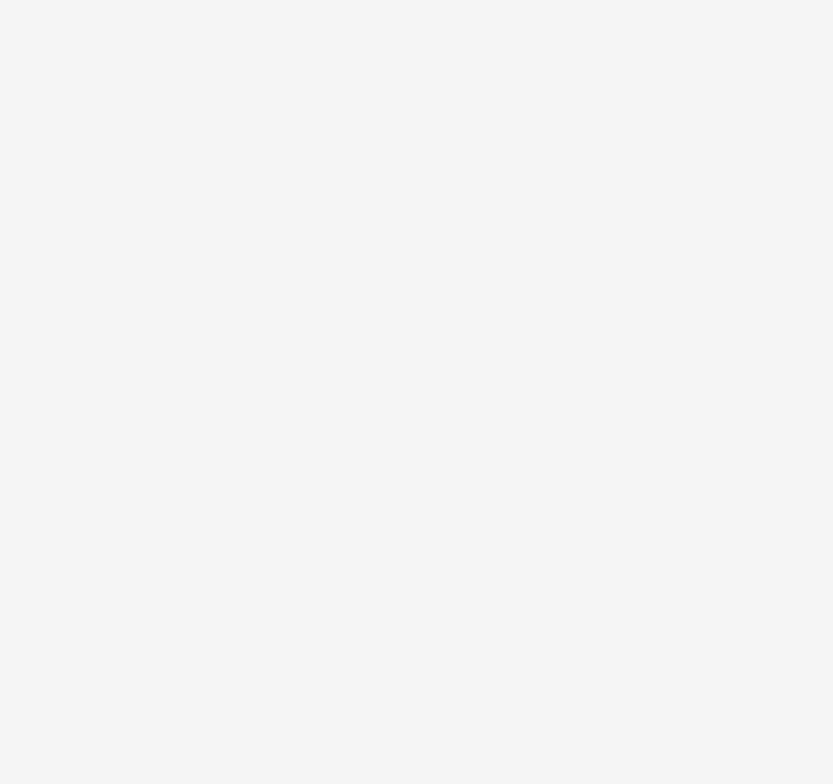
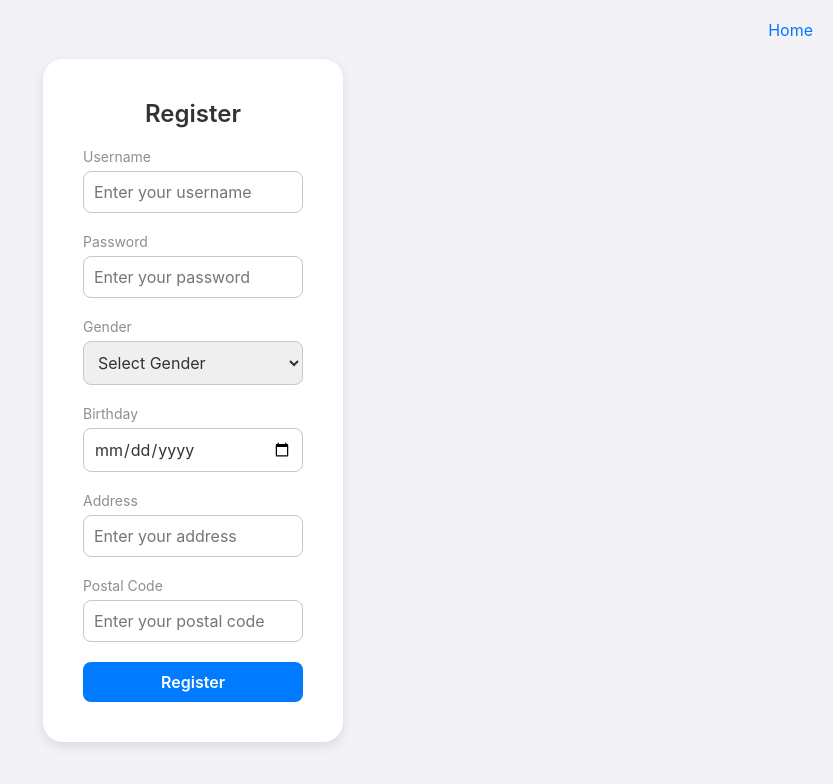
Before and after one commit to Prostream/front_hackthon, a React (Create React App) app: page /register in a window 1280 px wide. Before the commit this address had no page. Shown: the top 784 px of the page, without its empty margins (447-1280 px from the left). Built offline with nearby package versions, Linux system fonts and the light colour scheme.

Commit message:
前端登录系统

```diff
--- a/src/App.js
+++ b/src/App.js
@@ -3,6 +3,8 @@ import React from 'react';
 import { BrowserRouter as Router, Routes, Route } from 'react-router-dom';
 import HomePage from './components/HomePage';
 import Forum from './components/Forum';
+import Login from './components/Login';
+import Register from './components/Register';
 
 function App() {
   return (
@@ -11,6 +13,8 @@ function App() {
         <Routes>
           <Route path="/" element={<HomePage />} />
           <Route path="/forum" element={<Forum />} />
+          <Route path="/login" element={<Login />} />
+          <Route path="/register" element={<Register />} />
         </Routes>
       </div>
     </Router>
--- /dev/null
+++ b/src/components/Login.css
@@ -0,0 +1,122 @@
+/* Login.css */
+
+* {
+  margin: 0;
+  padding: 0;
+  box-sizing: border-box;
+  font-family: -apple-system, BlinkMacSystemFont, 'Segoe UI', Roboto, Oxygen, Ubuntu, Cantarell, 'Open Sans', 'Helvetica Neue', sans-serif;
+}
+
+.login-container {
+  display: flex;
+  align-items: center;
+  justify-content: center;
+  height: 100vh;
+  background-color: #f2f2f7;
+  position: relative;
+}
+
+.login-header {
+  position: absolute;
+  top: 20px;
+  right: 20px;
+}
+
+.home-button {
+  border: none;
+  background: none;
+  color: #007aff;
+  font-size: 16px;
+  cursor: pointer;
+}
+
+.home-button:hover {
+  opacity: 0.8;
+}
+
+.login-form {
+  background: white;
+  padding: 40px;
+  border-radius: 20px;
+  width: 300px;
+  box-shadow: 0px 4px 12px rgba(0, 0, 0, 0.1);
+  text-align: center;
+  position: relative;
+}
+
+.login-form h2 {
+  margin-bottom: 20px;
+  font-weight: 600;
+  color: #333;
+}
+
+.message {
+  width: 100%;
+  padding: 10px;
+  margin-bottom: 15px;
+  border-radius: 8px;
+  font-size: 14px;
+  font-weight: bold;
+}
+
+.message.success {
+  background-color: #e0f7ec;
+  color: #28a745;
+}
+
+.message.error {
+  background-color: #f8d7da;
+  color: #dc3545;
+}
+
+.login-form label {
+  display: block;
+  text-align: left;
+  font-size: 14px;
+  color: #8e8e93;
+  margin-bottom: 6px;
+}
+
+.login-form input {
+  width: 100%;
+  padding: 10px;
+  margin-bottom: 20px;
+  border: 1px solid #c7c7cc;
+  border-radius: 8px;
+  font-size: 16px;
+  color: #333;
+}
+
+.login-form input:focus {
+  outline: none;
+  border-color: #007aff;
+}
+
+.login-button {
+  background-color: #007aff;
+  color: white;
+  padding: 10px;
+  width: 100%;
+  border: none;
+  border-radius: 8px;
+  font-size: 16px;
+  font-weight: 600;
+  cursor: pointer;
+  margin-bottom: 10px;
+}
+
+.login-button:hover {
+  background-color: #005ecb;
+}
+
+.register-button {
+  background: none;
+  color: #007aff;
+  border: none;
+  font-size: 14px;
+  cursor: pointer;
+}
+
+.register-button:hover {
+  text-decoration: underline;
+}
--- /dev/null
+++ b/src/components/Login.jsx
@@ -0,0 +1,95 @@
+import React, { useState } from 'react';
+import { useNavigate } from 'react-router-dom';
+import './Login.css';
+
+function Login() {
+  const navigate = useNavigate();
+  const [formData, setFormData] = useState({
+    username: '',
+    password: '',
+  });
+  const [message, setMessage] = useState({ text: '', type: '' });
+
+  const handleChange = (e) => {
+    const { name, value } = e.target;
+    setFormData((prevData) => ({
+      ...prevData,
+      [name]: value,
+    }));
+  };
+
+  const handleLogin = async (event) => {
+    event.preventDefault();
+
+    const loginData = {
+        username: formData.username,
+        password: formData.password,
+    };
+
+    try {
+      const response = await fetch('/api/login', {
+        method: 'POST',
+        headers: {
+          'Content-Type': 'application/json',
+        },
+        body: JSON.stringify(loginData),
+      });
+
+      if (response.ok) {
+        const result = await response.json();
+        setMessage({ text: 'Login successful!', type: 'success' });
+        setTimeout(() => navigate('/home'), 2000);
+      } else {
+        const errorData = await response.json();
+        setMessage({ text: `Login failed: ${errorData.message}`, type: 'error' });
+      }
+    } catch (error) {
+      console.error('Error during login:', error);
+      setMessage({ text: 'An error occurred during login. Please try again.', type: 'error' });
+    }
+  };
+
+  return (
+    <div className="login-container">
+      <div className="login-header">
+        <button onClick={() => navigate('/')} className="home-button">
+          Home
+        </button>
+      </div>
+      <form className="login-form" onSubmit={handleLogin}>
+        <h2>Sign In</h2>
+
+        {message.text && (
+          <div className={`message ${message.type}`}>
+            {message.text}
+          </div>
+        )}
+
+        <label>Username</label>
+        <input
+          type="text"
+          name="username"
+          value={formData.username}
+          onChange={handleChange}
+          placeholder="Enter your username"
+          required
+        />
+
+        <label>Password</label>
+        <input
+          type="password"
+          name="password"
+          value={formData.password}
+          onChange={handleChange}
+          placeholder="Enter your password"
+          required
+        />
+
+        <button type="submit" className="login-button">Log In</button>
+        <button onClick={() => navigate('/register')} className="register-button">Register</button>
+      </form>
+    </div>
+  );
+}
+
+export default Login;
--- /dev/null
+++ b/src/components/Register.css
@@ -0,0 +1,111 @@
+/* Register.css */
+
+* {
+  margin: 0;
+  padding: 0;
+  box-sizing: border-box;
+  font-family: -apple-system, BlinkMacSystemFont, 'Segoe UI', Roboto, Oxygen, Ubuntu, Cantarell, 'Open Sans', 'Helvetica Neue', sans-serif;
+}
+
+.register-container {
+  display: flex;
+  align-items: center;
+  justify-content: center;
+  height: 100vh;
+  background-color: #f2f2f7;
+  position: relative;
+}
+
+.register-header {
+  position: absolute;
+  top: 20px;
+  right: 20px;
+}
+
+.home-button {
+  border: none;
+  background: none;
+  color: #007aff;
+  font-size: 16px;
+  cursor: pointer;
+}
+
+.home-button:hover {
+  opacity: 0.8;
+}
+
+.register-form {
+  background: white;
+  padding: 40px;
+  border-radius: 20px;
+  width: 300px;
+  box-shadow: 0px 4px 12px rgba(0, 0, 0, 0.1);
+  text-align: center;
+  position: relative;
+}
+
+.register-form h2 {
+  margin-bottom: 20px;
+  font-weight: 600;
+  color: #333;
+}
+
+.message {
+  width: 100%;
+  padding: 10px;
+  margin-bottom: 15px;
+  border-radius: 8px;
+  font-size: 14px;
+  font-weight: bold;
+}
+
+.message.success {
+  background-color: #e0f7ec;
+  color: #28a745;
+}
+
+.message.error {
+  background-color: #f8d7da;
+  color: #dc3545;
+}
+
+.register-form label {
+  display: block;
+  text-align: left;
+  font-size: 14px;
+  color: #8e8e93;
+  margin-bottom: 6px;
+}
+
+.register-form input,
+.register-form select {
+  width: 100%;
+  padding: 10px;
+  margin-bottom: 20px;
+  border: 1px solid #c7c7cc;
+  border-radius: 8px;
+  font-size: 16px;
+  color: #333;
+}
+
+.register-form input:focus,
+.register-form select:focus {
+  outline: none;
+  border-color: #007aff;
+}
+
+.register-button {
+  background-color: #007aff;
+  color: white;
+  padding: 10px;
+  width: 100%;
+  border: none;
+  border-radius: 8px;
+  font-size: 16px;
+  font-weight: 600;
+  cursor: pointer;
+}
+
+.register-button:hover {
+  background-color: #005ecb;
+}
--- /dev/null
+++ b/src/components/Register.jsx
@@ -0,0 +1,131 @@
+// Register.jsx
+import React, { useState } from 'react';
+import { useNavigate } from 'react-router-dom';
+import './Register.css';
+
+function Register() {
+  const navigate = useNavigate();
+  const [formData, setFormData] = useState({
+    username: '',
+    password: '',
+    gender: '',
+    birthday: '',
+    address: '',
+    postalCode: '',
+  });
+  const [message, setMessage] = useState({ text: '', type: '' });
+
+  const handleChange = (e) => {
+    const { name, value } = e.target;
+    setFormData((prevData) => ({
+      ...prevData,
+      [name]: value,
+    }));
+  };
+
+  const handleRegister = async (event) => {
+    event.preventDefault();
+
+    try {
+      const response = await fetch('/api/register', {
+        method: 'POST',
+        headers: {
+          'Content-Type': 'application/json',
+        },
+        body: JSON.stringify(formData),
+      });
+
+      if (response.ok) {
+        const result = await response.json();
+        setMessage({ text: 'Registration successful!', type: 'success' });
+        setTimeout(() => navigate('/login'), 2000);
+      } else {
+        const errorData = await response.json();
+        setMessage({ text: `Registration failed: ${errorData.message}`, type: 'error' });
+      }
+    } catch (error) {
+      console.error('Error during registration:', error);
+      setMessage({ text: 'An error occurred during registration. Please try again.', type: 'error' });
+    }
+  };
+
+  return (
+    <div className="register-container">
+      <div className="register-header">
+        <button onClick={() => navigate('/')} className="home-button">
+          Home
+        </button>
+      </div>
+      <form className="register-form" onSubmit={handleRegister}>
+        <h2>Register</h2>
+
+        {message.text && (
+          <div className={`message ${message.type}`}>
+            {message.text}
+          </div>
+        )}
+
+        <label>Username</label>
+        <input
+          type="text"
+          name="username"
+          value={formData.username}
+          onChange={handleChange}
+          placeholder="Enter your username"
+          required
+        />
+
+        <label>Password</label>
+        <input
+          type="password"
+          name="password"
+          value={formData.password}
+          onChange={handleChange}
+          placeholder="Enter your password"
+          required
+        />
+
+        <label>Gender</label>
+        <select name="gender" value={formData.gender} onChange={handleChange} required>
+          <option value="">Select Gender</option>
+          <option value="male">Male</option>
+          <option value="female">Female</option>
+          <option value="other">Other</option>
+        </select>
+
+        <label>Birthday</label>
+        <input
+          type="date"
+          name="birthday"
+          value={formData.birthday}
+          onChange={handleChange}
+          required
+        />
+
+        <label>Address</label>
+        <input
+          type="text"
+          name="address"
+          value={formData.address}
+          onChange={handleChange}
+          placeholder="Enter your address"
+          required
+        />
+
+        <label>Postal Code</label>
+        <input
+          type="text"
+          name="postalCode"
+          value={formData.postalCode}
+          onChange={handleChange}
+          placeholder="Enter your postal code"
+          required
+        />
+
+        <button type="submit" className="register-button">Register</button>
+      </form>
+    </div>
+  );
+}
+
+export default Register;
```
